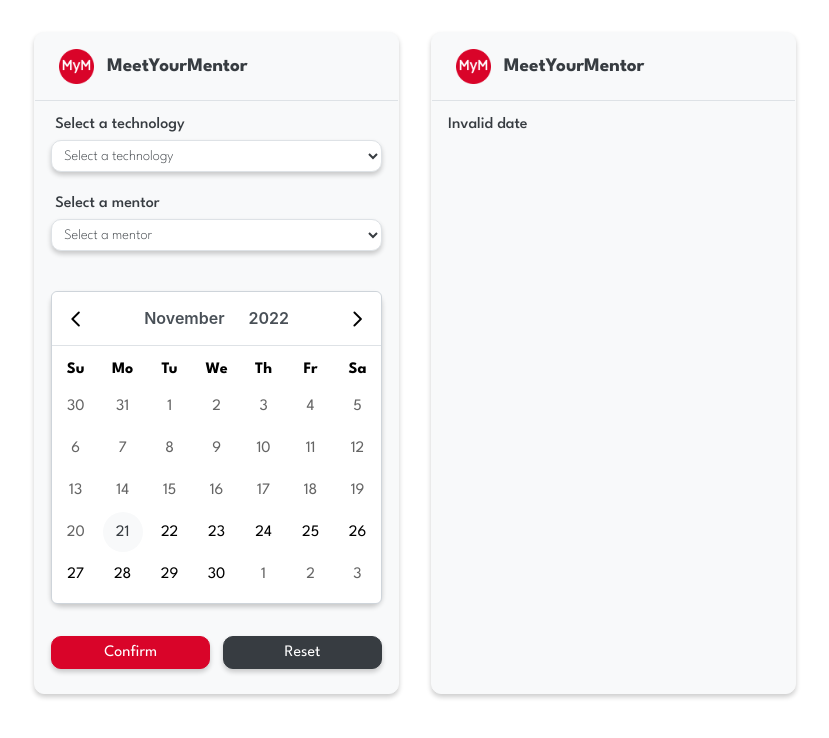
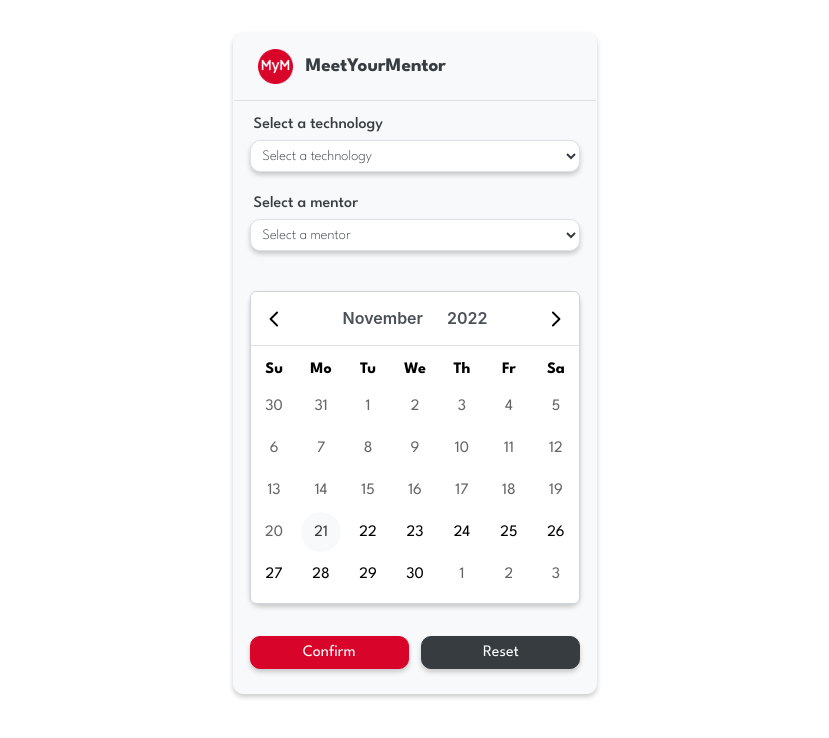
Before and after one commit to SaadiaELF/MeetYourBuddy, a React (Create React App) app: page / in a window 1280 px wide. Shown: the top 738 px of the page, without its empty margins (225-1054 px from the left). Built offline with nearby package versions, Linux system fonts and the light colour scheme.

Commit message:
Adding show/hide card

```diff
--- a/src/App.css
+++ b/src/App.css
@@ -53,7 +53,6 @@
 .p-datepicker table td.p-datepicker-today>span.p-highlight {
   color: var(--text-color);
   background: var(--bg-color);
-  z-index: 10;
 }
 
 .p-datepicker .p-datepicker-header .p-datepicker-title .p-datepicker-year:enabled:hover, .p-datepicker .p-datepicker-header .p-datepicker-title .p-datepicker-month:enabled:hover {
--- a/src/App.js
+++ b/src/App.js
@@ -19,6 +19,7 @@ function App() {
   const [dates, setDates] = useState([new Date()]);
   const [date, setDate] = useState("");
   const [time, setTime] = useState([]);
+  const [show, setShow] = useState(false);
 
   // Handle technologies dropdown select
   function handleTechnologiesChange(e) {
@@ -48,7 +49,7 @@ function App() {
         return date > new Date();
       });
 
-    // Setting state variable
+    // Updating variables state
     setDates(dates);
     setMentors(mentors);
     setMentor(mentor);
@@ -66,9 +67,10 @@ function App() {
         `${day} ${month} ${year}`
       ).toLocaleDateString();
 
-      // Setting state variable
+      // Updating variables state
       setDate(selectedDate);
       setTime(mentor[0].availability[selectedDate]);
+      setShow(true);
     }
   }
 
@@ -112,12 +114,16 @@ function App() {
           />
         </div>
       </Card>
+      {show ? (
         <Card>
           <TimeList
             date={moment(date).format("dddd, MMMM Do YYYY")}
             time={time}
           />
         </Card>
+      ) : (
+        ""
+      )}
     </>
   );
 }
```
Lines whose indentation alone changed are shown as unchanged.
